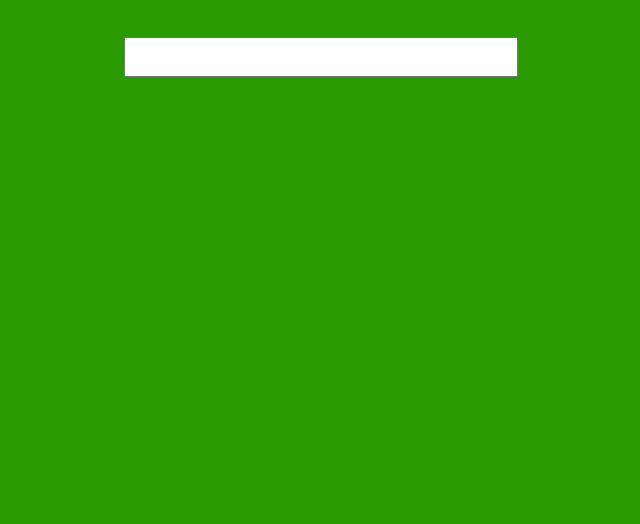
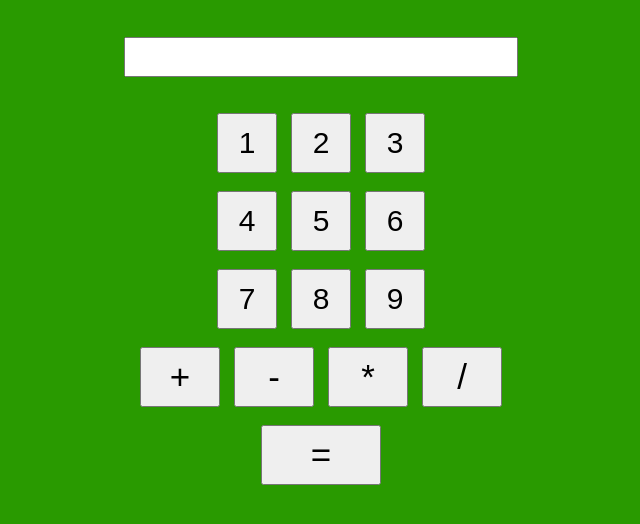
Before and after one commit to vaibhavkrkm/Advanced-Calculator, a plain HTML site: page index.html in a window 1280 px wide. Shown: the part 112-636 px from the top of the page, without its empty margins (319-959 px from the left). Drawn offline with Linux system fonts and the light colour scheme.

Commit message:
Added Buttons

```diff
--- a/index.html
+++ b/index.html
@@ -6,7 +6,26 @@
 	<center>
 	<h1 style = 'color:#93FFFF;font-size:60px'>Calculator</h1>
 	<form>
-	<input type = 'text' style = 'font-size:30px' id = 'userInput'>
+	<input type = 'text' style = 'font-size:30px' id = 'userInput' />
+	<br /><br /><br />
+	<input type = 'button' value = '1' style = 'width:60px; height:60px; font-size:30px; margin-right:5px; margin-left:5px' id = 'button_1' />
+	<input type = 'button' value = '2' style = 'width:60px; height:60px; font-size:30px; margin-right:5px; margin-left:5px' id = 'button_2' />
+	<input type = 'button' value = '3' style = 'width:60px; height:60px; font-size:30px; margin-right:5px; margin-left:5px' id = 'button_3' />
+	<br /><br />
+	<input type = 'button' value = '4' style = 'width:60px; height:60px; font-size:30px; margin-right:5px; margin-left:5px' id = 'button_4' />
+	<input type = 'button' value = '5' style = 'width:60px; height:60px; font-size:30px; margin-right:5px; margin-left:5px' id = 'button_5' />
+	<input type = 'button' value = '6' style = 'width:60px; height:60px; font-size:30px; margin-right:5px; margin-left:5px' id = 'button_6' />
+	<br /><br />
+	<input type = 'button' value = '7' style = 'width:60px; height:60px; font-size:30px; margin-right:5px; margin-left:5px' id = 'button_7' />
+	<input type = 'button' value = '8' style = 'width:60px; height:60px; font-size:30px; margin-right:5px; margin-left:5px' id = 'button_8' />
+	<input type = 'button' value = '9' style = 'width:60px; height:60px; font-size:30px; margin-right:5px; margin-left:5px' id = 'button_9' />
+	<br /><br />
+	<input type = 'button' value = '+' style = 'width:80px; height:60px; font-size:35px; margin-right:5px; margin-left:5px' id = 'button_add' />
+	<input type = 'button' value = '-' style = 'width:80px; height:60px; font-size:35px; margin-right:5px; margin-left:5px' id = 'button_sub' />
+	<input type = 'button' value = '*' style = 'width:80px; height:60px; font-size:35px; margin-right:5px; margin-left:5px' id = 'button_mul' />
+	<input type = 'button' value = '/' style = 'width:80px; height:60px; font-size:35px; margin-right:5px; margin-left:5px' id = 'button_div' />
+	<br /><br />
+	<input type = 'button' value = '=' style = 'width:120px; height:60px; font-size:35px; margin-right:5px; margin-left:5px' id = 'button_plus' />
 	</form>
 	</center>
 	<script src="index.js"></script>
```
